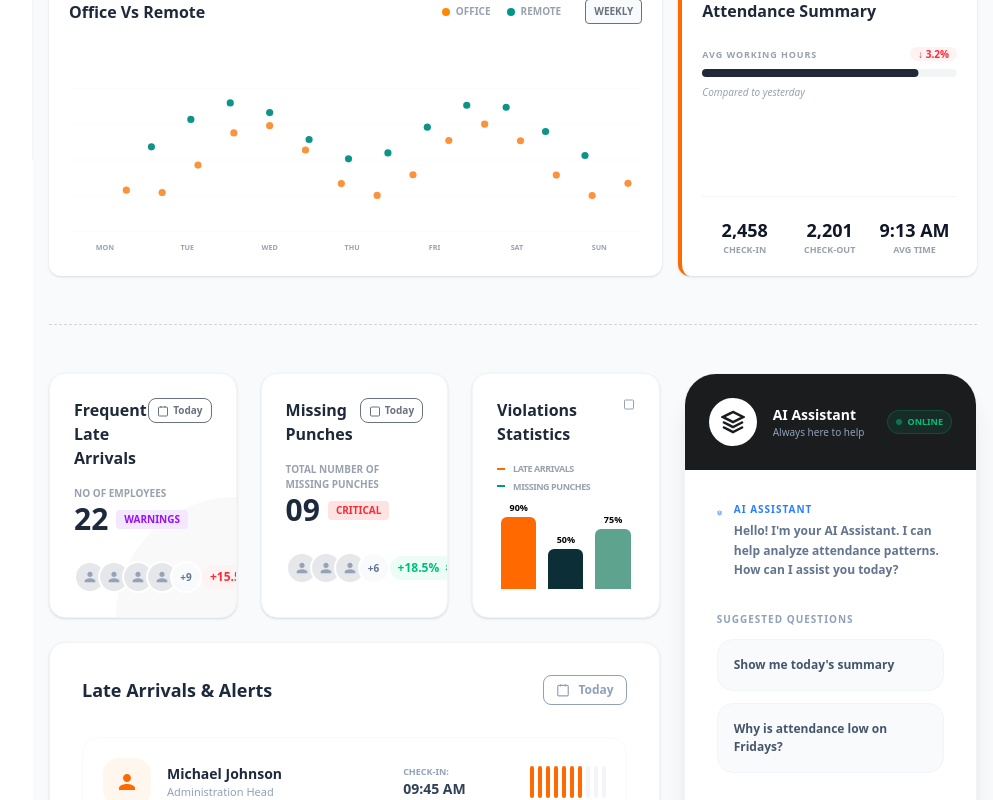
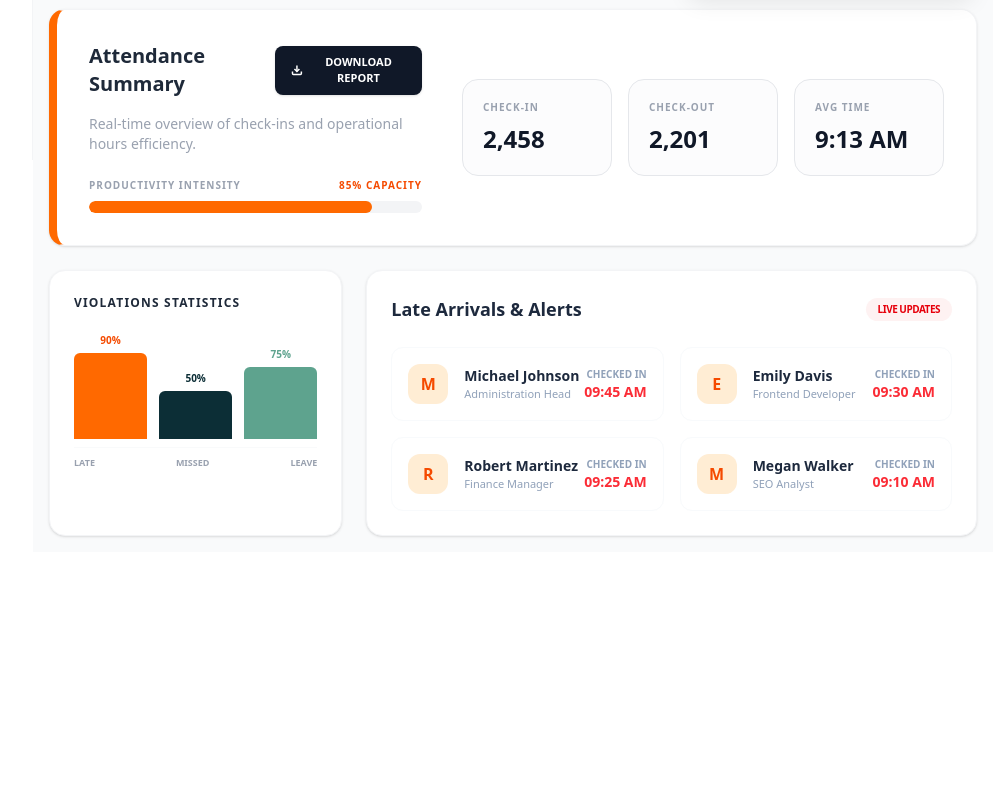
Before and after one commit to haitheara1111-ship-it/HanSei-Frontend, a Nuxt app: page /HR-page in a window 1280 px wide. Shown: the part 640-1440 px from the top of the page, without its empty margins (287-1280 px from the left). After the commit the page ends 1192 px from the top, so only its background shows below. Built offline with nearby package versions, Linux system fonts and the light colour scheme.

Commit message:
feat:delete some section that don't in Hr-page.by theara

```diff
--- a/app/pages/HR-page.vue
+++ b/app/pages/HR-page.vue
@@ -1,8 +1,8 @@
 <template>
-  <div class="min-h-screen bg-gray-50 p-4 font-sans">
+  <div class="min-h-screen bg-gray-50 p-4 font-sans text-slate-900">
 
     <div class="grid grid-cols-1 sm:grid-cols-2 lg:grid-cols-6 gap-4 mb-6">
-      <div v-for="card in stats" :key="card.title" class="flex items-center p-4 bg-white rounded-xl shadow hover:shadow-md transition">
+      <div v-for="card in stats" :key="card.title" class="flex items-center p-4 bg-white rounded-xl shadow-sm hover:shadow-md transition border border-gray-100">
         <div class="p-3 rounded-xl mr-3 text-white flex items-center justify-center" :class="card.bgColor">
           <span v-html="card.icon"></span>
         </div>
@@ -18,53 +18,41 @@
       </div>
     </div>
 
-    <div class="grid grid-cols-1 lg:grid-cols-3 gap-4">
-
-      <div class="col-span-2 bg-white rounded-xl shadow p-5">
+    <div class="grid grid-cols-1 lg:grid-cols-3 gap-6 mb-6">
+      <div class="lg:col-span-2 bg-white rounded-2xl shadow-sm p-6 border border-gray-100">
         <div class="flex justify-between items-center mb-6">
           <h3 class="font-bold text-gray-800">Attendance Trends</h3>
           <div class="flex gap-1 bg-gray-50 p-1 rounded-lg">
             <button v-for="t in ['1D','7D','1M','1Y']" :key="t"
-              :class="['px-3 py-1 text-[10px] rounded-md font-bold transition', t==='1Y'?'bg-gray-900 text-white shadow-sm':'text-gray-400 hover:text-gray-600']">
+              :class="['px-4 py-1.5 text-[10px] rounded-md font-bold transition', t==='1Y'?'bg-gray-900 text-white shadow-sm':'text-gray-400 hover:text-gray-600']">
               {{ t }}
             </button>
           </div>
         </div>
-
         <svg viewBox="0 0 800 220" class="w-full h-64 overflow-visible">
           <line v-for="i in 5" :key="i" x1="0" :y1="(i-1)*40" x2="800" :y2="(i-1)*40" stroke="#f9fafb" stroke-width="1" />
-
           <g v-for="(val, month, index) in chartData" :key="month">
             <rect :x="15 + (index * 66)" y="0" width="34" height="200" rx="4" fill="#fff7ed" />
             <rect :x="15 + (index * 66)" :y="200 - (val * 2)" width="34" :height="val * 2" rx="4"
                   :fill="month === 'Jun' ? '#ea580c' : '#fdba74'" class="transition-all duration-500" />
             <text :x="32 + (index * 66)" y="220" text-anchor="middle" class="fill-gray-400 font-bold text-[11px] uppercase tracking-tighter">{{ month }}</text>
-
           </g>
         </svg>
       </div>
 
-      <div class="bg-gray-900 text-white rounded-xl p-5 shadow-xl flex flex-col">
-        <div class="flex justify-between items-start mb-6">
-          <h3 class="font-bold text-lg">Attendance Status</h3>
-          <button class="p-2 bg-gray-800 rounded-lg text-gray-400 hover:text-white transition">
-            <svg width="16" height="16" viewBox="0 0 24 24" fill="none" stroke="currentColor" stroke-width="2"><rect x="3" y="4" width="18" height="18" rx="2" ry="2"></rect><line x1="16" y1="2" x2="16" y2="6"></line><line x1="8" y1="2" x2="8" y2="6"></line><line x1="3" y1="10" x2="21" y2="10"></line></svg>
-          </button>
-        </div>
-
+      <div class="bg-gray-900 text-white rounded-2xl p-6 shadow-xl flex flex-col">
+        <h3 class="font-bold text-lg mb-6">Attendance Status</h3>
         <div class="mb-6">
           <p class="text-[10px] uppercase font-bold text-gray-500 tracking-widest mb-1">Total Working Days</p>
           <h2 class="text-5xl font-black">300</h2>
         </div>
-
         <svg width="100%" height="12" class="mb-8 rounded-full">
           <rect x="0" width="50%" height="12" fill="#f97316" />
           <rect x="50%" width="20%" height="12" fill="#2dd4bf" />
           <rect x="70%" width="15%" height="12" fill="#fbbf24" />
           <rect x="85%" width="15%" height="12" fill="#f43f5e" />
         </svg>
-
-        <ul class="space-y-4 flex-1">
+        <ul class="space-y-5 flex-1">
           <li v-for="stat in sidebarStats" :key="stat.label" class="flex justify-between items-center group cursor-pointer">
             <span class="flex items-center gap-3 text-gray-400 group-hover:text-white transition">
               <span :class="['w-2.5 h-2.5 rounded-full ring-4 ring-opacity-10', stat.color.replace('bg-', 'ring-'), stat.color]"></span>
@@ -74,217 +62,89 @@
           </li>
         </ul>
       </div>
-
-      <div class="col-span-1 lg:col-span-2 bg-white rounded-xl shadow p-5">
-        <div class="flex justify-between items-center mb-10">
-          <h3 class="font-bold text-gray-800">Office Vs Remote</h3>
-          <div class="flex items-center gap-6">
-            <div class="flex items-center gap-4 text-[10px] font-bold uppercase text-gray-400">
-              <span class="flex items-center gap-1.5"><span class="w-2 h-2 rounded-full bg-orange-400"></span> Office</span>
-              <span class="flex items-center gap-1.5"><span class="w-2 h-2 rounded-full bg-teal-600"></span> Remote</span>
-            </div>
-            <button class="text-[10px] font-bold border px-2 py-1 rounded bg-gray-50 text-gray-500">WEEKLY</button>
-          </div>
     </div>
 
-        <svg viewBox="0 0 800 200" class="w-full h-48 overflow-visible">
-          <line v-for="i in 5" :key="i" x1="0" :y1="(i-1)*50" x2="800" :y2="(i-1)*50" stroke="#f9fafb" stroke-width="1" />
-          <circle v-for="i in 15" :key="'o'+i" :cx="30 + (i*50)" :cy="100 + Math.sin(i)*50" r="5" fill="#fb923c" />
-          <circle v-for="i in 12" :key="'r'+i" :cx="60 + (i*55)" :cy="60 + Math.cos(i)*40" r="5" fill="#0d9488" />
-
-          <text v-for="(day, i) in ['Mon', 'Tue', 'Wed', 'Thu', 'Fri', 'Sat', 'Sun']"
-            :key="day" :x="50 + (i * 115)" y="225" text-anchor="middle"
-            class="fill-gray-400 font-bold text-[10px] uppercase">{{ day }}</text>
-        </svg>
+    <div class="bg-white rounded-2xl shadow-sm border border-gray-100 p-8 flex flex-col xl:flex-row items-center gap-10 border-l-8 border-l-orange-500 mb-6">
+      <div class="flex-1 w-full">
+        <div class="flex justify-between items-center mb-4">
+           <h3 class="font-bold text-gray-800 text-xl">Attendance Summary</h3>
+           <button class="text-[11px] font-bold bg-gray-900 text-white px-4 py-2 rounded-lg hover:bg-orange-600 transition flex items-center gap-2 shadow-sm">
+             <svg width="14" height="14" viewBox="0 0 24 24" fill="none" stroke="currentColor" stroke-width="3"><path d="M21 15v4a2 2 0 0 1-2 2H5a2 2 0 0 1-2-2v-4"></path><polyline points="7 10 12 15 17 10"></polyline><line x1="12" y1="15" x2="12" y2="3"></line></svg>
+             DOWNLOAD REPORT
+           </button>
         </div>
-
-      <div class="bg-white rounded-xl shadow p-5 flex flex-col justify-between border-l-4 border-orange-500">
-        <div>
-          <h3 class="font-bold text-gray-800 mb-6">Attendance Summary</h3>
-          <div class="mb-2 flex justify-between items-end">
-            <span class="text-[9px] font-black text-gray-400 uppercase tracking-widest">Avg Working Hours</span>
-            <span class="text-[10px] font-bold text-red-500 bg-red-50 px-2 py-0.5 rounded-full leading-none">↓ 3.2%</span>
+        <p class="text-sm text-gray-400 font-medium mb-6">Real-time overview of check-ins and operational hours efficiency.</p>
+        <div class="space-y-2">
+          <div class="flex justify-between text-[10px] font-black text-gray-400 uppercase tracking-widest">
+            <span>Productivity Intensity</span>
+            <span class="text-orange-600 font-black">85% Capacity</span>
           </div>
-          <svg width="100%" height="8" class="mb-2">
-            <rect width="100%" height="8" rx="4" fill="#f3f4f6" />
-            <rect width="85%" height="8" rx="4" fill="#1f2937" />
-          </svg>
-          <p class="text-[10px] text-gray-400 italic mb-8">Compared to yesterday</p>
-        </div>
-
-          <div class="grid grid-cols-3 pt-6 border-t border-gray-100">
-            <div v-for="item in summaryItems" :key="item.label" class="text-center">
-              <div class="text-lg font-black text-gray-900 leading-none">{{ item.val }}</div>
-              <div class="text-[9px] font-bold text-gray-400 uppercase mt-1">{{ item.label }}</div>
-            </div>
+          <div class="w-full bg-gray-100 h-3 rounded-full overflow-hidden">
+            <div class="bg-orange-500 h-full rounded-full transition-all duration-1000" style="width: 85%"></div>
           </div>
         </div>
       </div>
 
-    <hr class="my-12 border-dashed border-gray-300" />
-
-
-    <div class="grid grid-cols-1 lg:grid-cols-12 gap-6 max-w-[1600px] mx-auto">
-      <div class="lg:col-span-8 space-y-6">
-        <div class="grid grid-cols-1 md:grid-cols-3 gap-6">
-          <div class="bg-white p-6 rounded-2xl shadow-sm border border-gray-100 relative overflow-hidden">
-            <div class="flex justify-between items-start mb-4 relative z-10">
-              <h4 class="font-bold text-gray-800">Frequent Late Arrivals</h4>
-              <button class="bg-white border rounded-lg px-2 py-1 flex items-center gap-1 text-[10px] font-bold text-gray-500">
-                <svg width="12" height="12" viewBox="0 0 24 24" fill="none" stroke="currentColor" stroke-width="2"><rect x="3" y="4" width="18" height="18" rx="2" ry="2"></rect><line x1="16" y1="2" x2="16" y2="6"></line><line x1="8" y1="2" x2="8" y2="6"></line></svg>
-                Today
-              </button>
-            </div>
-            <div class="relative z-10">
-              <p class="text-[10px] text-gray-400 font-bold uppercase">No of Employees</p>
-              <div class="flex items-center gap-2 mb-6">
-                <span class="text-3xl font-black text-slate-800">22</span>
-                <span class="text-[10px] bg-purple-100 text-purple-600 px-2 py-0.5 rounded font-bold uppercase">Warnings</span>
-              </div>
-              <div class="flex justify-between items-center">
-                <div class="flex -space-x-2">
-                  <div v-for="i in 4" :key="i" class="w-8 h-8 rounded-full border-2 border-white bg-gray-200 flex items-center justify-center overflow-hidden">
-                    <svg viewBox="0 0 24 24" fill="#94a3b8" width="16"><path d="M12 12c2.21 0 4-1.79 4-4s-1.79-4-4-4-4 1.79-4 4 1.79 4 4 4zm0 2c-2.67 0-8 1.34-8 4v2h16v-2c0-2.66-5.33-4-8-4z"/></svg>
-                  </div>
-                  <div class="w-8 h-8 rounded-full bg-slate-50 border-2 border-white flex items-center justify-center text-[10px] font-bold text-slate-500">+9</div>
-                </div>
-                <div class="flex items-center gap-1 text-red-500 font-bold text-xs bg-red-50 px-2 py-1 rounded-full">
-                  <span>+15.5%</span>
-                  <svg width="10" height="10" viewBox="0 0 24 24" fill="none" stroke="currentColor" stroke-width="3"><path d="M7 7l10 10M17 7v10H7"/></svg>
-                </div>
-              </div>
-            </div>
-            <svg class="absolute right-0 bottom-0 opacity-5" width="150" height="150" viewBox="0 0 100 100"><circle cx="100" cy="100" r="80" fill="gray"/></svg>
-          </div>
-
-          <div class="bg-white p-6 rounded-2xl shadow-sm border border-gray-100 relative overflow-hidden">
-            <div class="flex justify-between items-start mb-4">
-              <h4 class="font-bold text-gray-800">Missing Punches</h4>
-              <button class="bg-white border rounded-lg px-2 py-1 flex items-center gap-1 text-[10px] font-bold text-gray-500">
-                <svg width="12" height="12" viewBox="0 0 24 24" fill="none" stroke="currentColor" stroke-width="2"><rect x="3" y="4" width="18" height="18" rx="2" ry="2"></rect></svg>
-                Today
-              </button>
-            </div>
-            <p class="text-[10px] text-gray-400 font-bold uppercase">Total Number of Missing Punches</p>
-            <div class="flex items-center gap-2 mb-6">
-              <span class="text-3xl font-black text-slate-800">09</span>
-              <span class="text-[10px] bg-red-100 text-red-500 px-2 py-0.5 rounded font-bold uppercase">Critical</span>
-            </div>
-            <div class="flex justify-between items-center">
-              <div class="flex -space-x-2">
-                <div v-for="i in 3" :key="i" class="w-8 h-8 rounded-full border-2 border-white bg-gray-200 flex items-center justify-center overflow-hidden">
-                  <svg viewBox="0 0 24 24" fill="#94a3b8" width="16"><path d="M12 12c2.21 0 4-1.79 4-4s-1.79-4-4-4-4 1.79-4 4 1.79 4 4 4zm0 2c-2.67 0-8 1.34-8 4v2h16v-2c0-2.66-5.33-4-8-4z"/></svg>
-                </div>
-                <div class="w-8 h-8 rounded-full bg-slate-50 border-2 border-white flex items-center justify-center text-[10px] font-bold text-slate-500">+6</div>
-              </div>
-              <div class="flex items-center gap-1 text-emerald-500 font-bold text-xs bg-emerald-50 px-2 py-1 rounded-full">
-                <span>+18.5%</span>
-                <svg width="10" height="10" viewBox="0 0 24 24" fill="none" stroke="currentColor" stroke-width="3"><path d="M7 17L17 7M7 7h10v10"/></svg>
+      <div class="flex flex-wrap md:flex-nowrap gap-4 w-full xl:w-auto">
+        <div v-for="item in summaryItems" :key="item.label"
+             class="flex-1 min-w-[150px] p-5 border border-gray-200 rounded-2xl bg-gray-50/50 hover:border-orange-200 hover:bg-white transition-all group">
+          <div class="text-[10px] font-bold text-gray-400 uppercase tracking-widest mb-2 group-hover:text-orange-500 transition-colors">{{ item.label }}</div>
+          <div class="text-2xl font-black text-gray-900">{{ item.val }}</div>
         </div>
       </div>
     </div>
 
+    <div class="grid grid-cols-1 lg:grid-cols-3 gap-6">
+
       <div class="bg-white p-6 rounded-2xl shadow-sm border border-gray-100">
-            <div class="flex justify-between items-start mb-4">
-              <h4 class="font-bold text-gray-800">Violations Statistics</h4>
-              <button class="text-gray-400"><svg width="12" height="12" viewBox="0 0 24 24" fill="none" stroke="currentColor" stroke-width="2"><rect x="3" y="4" width="18" height="18" rx="2" ry="2"></rect></svg></button>
+        <h4 class="font-bold text-gray-800 mb-8 uppercase text-xs tracking-widest">Violations Statistics</h4>
+        <div class="flex items-end justify-between h-24 gap-3 mb-2">
+          <div class="flex-1 bg-orange-500 rounded-t-md relative" style="height: 90%">
+            <span class="absolute -top-5 left-1/2 -translate-x-1/2 text-[10px] font-black text-orange-600">90%</span>
           </div>
-            <div class="space-y-1 mb-4">
-               <div class="flex items-center gap-2 text-[9px] font-black text-gray-400 uppercase tracking-tighter">
-                 <span class="w-2 h-0.5 bg-orange-500"></span> Late Arrivals
+          <div class="flex-1 bg-[#0c2e36] rounded-t-md relative" style="height: 50%">
+            <span class="absolute -top-5 left-1/2 -translate-x-1/2 text-[10px] font-black text-[#0c2e36]">50%</span>
           </div>
-               <div class="flex items-center gap-2 text-[9px] font-black text-gray-400 uppercase tracking-tighter">
-                 <span class="w-2 h-0.5 bg-teal-600"></span> Missing Punches
+          <div class="flex-1 bg-[#5ea38e] rounded-t-md relative" style="height: 75%">
+            <span class="absolute -top-5 left-1/2 -translate-x-1/2 text-[10px] font-black text-[#5ea38e]">75%</span>
           </div>
         </div>
-            <div class="flex items-end justify-between h-20 gap-3 px-1">
-              <div class="flex-1 bg-orange-500 rounded-t-md relative" style="height: 90%"><span class="absolute -top-4 left-1/2 -translate-x-1/2 text-[9px] font-bold">90%</span></div>
-              <div class="flex-1 bg-[#0c2e36] rounded-t-md relative" style="height: 50%"><span class="absolute -top-4 left-1/2 -translate-x-1/2 text-[9px] font-bold">50%</span></div>
-              <div class="flex-1 bg-[#5ea38e] rounded-t-md relative" style="height: 75%"><span class="absolute -top-4 left-1/2 -translate-x-1/2 text-[9px] font-bold">75%</span></div>
-            </div>
+        <div class="flex justify-between text-[9px] font-bold text-gray-400 uppercase pt-2 border-t border-gray-50">
+          <span>Late</span>
+          <span>Missed</span>
+          <span>Leave</span>
         </div>
       </div>
 
-        <div class="bg-white rounded-2xl shadow-sm p-8 border border-gray-100">
-          <div class="flex justify-between items-center mb-8">
+      <div class="lg:col-span-2 bg-white rounded-2xl shadow-sm p-6 border border-gray-100">
+        <div class="flex justify-between items-center mb-6">
           <h3 class="font-bold text-slate-800 text-lg">Late Arrivals & Alerts</h3>
-            <button class="text-xs font-bold text-slate-400 border px-3 py-1.5 rounded-lg flex items-center gap-2">
-              <svg width="14" height="14" viewBox="0 0 24 24" fill="none" stroke="currentColor" stroke-width="2"><rect x="3" y="4" width="18" height="18" rx="2" ry="2"></rect><line x1="16" y1="2" x2="16" y2="6"></line><line x1="8" y1="2" x2="8" y2="6"></line></svg>
-              Today
-            </button>
+          <span class="text-[10px] bg-red-50 text-red-600 px-3 py-1 rounded-full font-bold uppercase tracking-tighter">Live Updates</span>
         </div>
-          <div class="space-y-4">
-            <div v-for="person in lateEmployees" :key="person.name" class="flex items-center justify-between p-5 border border-slate-50 rounded-2xl group hover:bg-slate-50 transition-all">
+        <div class="grid grid-cols-1 md:grid-cols-2 gap-4">
+          <div v-for="person in lateEmployees" :key="person.name" class="flex items-center justify-between p-4 border border-slate-50 rounded-xl hover:bg-slate-50 transition-all group">
             <div class="flex items-center gap-4">
-                <div class="w-12 h-12 bg-orange-50 rounded-2xl flex items-center justify-center text-orange-500 group-hover:bg-orange-100">
-                  <svg width="24" height="24" viewBox="0 0 24 24" fill="currentColor"><path d="M12 12c2.21 0 4-1.79 4-4s-1.79-4-4-4-4 1.79-4 4 1.79 4 4 4zm0 2c-2.67 0-8 1.34-8 4v2h16v-2c0-2.66-5.33-4-8-4z"/></svg>
+              <div class="w-10 h-10 bg-orange-100 rounded-xl flex items-center justify-center text-orange-600 font-bold group-hover:bg-orange-500 group-hover:text-white transition-colors">
+                {{ person.name.charAt(0) }}
               </div>
               <div>
                 <h4 class="font-bold text-slate-800 text-sm">{{ person.name }}</h4>
                 <p class="text-[11px] text-slate-400 font-medium">{{ person.role }}</p>
               </div>
             </div>
-              <div class="flex items-center gap-16">
-                <div class="text-right sm:text-left">
-                  <p class="text-[9px] font-bold text-slate-400 uppercase">Check-in:</p>
-                  <p class="text-sm font-black text-slate-700">{{ person.checkIn }}</p>
-                </div>
-                <div class="flex gap-1">
-                  <div v-for="i in 10" :key="i" :class="['w-1 h-8 rounded-full', i <= person.severity ? 'bg-orange-500' : 'bg-gray-100']"></div>
-                </div>
-              </div>
+            <div class="text-right">
+               <p class="text-[10px] font-bold text-slate-400 uppercase">Checked In</p>
+               <p class="text-sm font-black text-red-500">{{ person.checkIn }}</p>
             </div>
           </div>
         </div>
       </div>
 
-      <div class="lg:col-span-4 flex flex-col gap-6">
-        <div class="bg-white rounded-[2rem] shadow-xl border border-slate-100 overflow-hidden flex flex-col h-[550px]">
-          <div class="bg-[#1a1c1e] p-6 flex items-center justify-between">
-            <div class="flex items-center gap-4">
-              <div class="w-12 h-12 bg-white rounded-full flex items-center justify-center">
-                <svg width="24" height="24" viewBox="0 0 24 24" fill="none" stroke="#1a1c1e" stroke-width="2.5"><path d="M12 2L2 7l10 5 10-5-10-5zM2 17l10 5 10-5M2 12l10 5 10-5"/></svg>
-              </div>
-              <div>
-                <h4 class="text-white font-bold text-sm">AI Assistant</h4>
-                <p class="text-slate-400 text-[10px]">Always here to help</p>
-              </div>
-            </div>
-            <div class="bg-emerald-500/10 px-2 py-1 rounded-full flex items-center gap-1.5 border border-emerald-500/20">
-              <span class="w-1.5 h-1.5 bg-emerald-500 rounded-full animate-pulse"></span>
-              <span class="text-[9px] text-emerald-500 font-black uppercase">Online</span>
-            </div>
-          </div>
-          <div class="p-8 flex flex-col flex-1">
-            <div class="flex gap-3 mb-8">
-              <svg width="14" height="14" viewBox="0 0 24 24" fill="none" stroke="#3b82f6" stroke-width="3" class="mt-1"><path d="M12 2L2 7l10 5 10-5-10-5zM2 17l10 5 10-5M2 12l10 5 10-5"/></svg>
-              <div>
-                <p class="text-[10px] font-black text-blue-500 uppercase tracking-widest mb-1">AI Assistant</p>
-                <p class="text-xs text-slate-500 font-semibold leading-relaxed">Hello! I'm your AI Assistant. I can help analyze attendance patterns. How can I assist you today?</p>
-              </div>
-            </div>
-            <div class="space-y-3 mb-8">
-              <p class="text-[10px] font-black text-slate-400 uppercase tracking-widest">Suggested Questions</p>
-              <button v-for="q in ['Show me today\'s summary', 'Why is attendance low on Fridays?']" :key="q"
-                class="w-full text-left p-4 text-[12px] font-bold text-slate-600 bg-slate-50 hover:bg-slate-100 rounded-2xl border border-slate-100 transition-all">
-                {{ q }}
-              </button>
-            </div>
-            <div class="mt-auto relative">
-              <input type="text" placeholder="Ask me anything..." class="w-full bg-slate-50 border border-slate-200 rounded-2xl py-5 px-6 pr-14 text-sm outline-none focus:border-orange-500 transition-all" />
-              <button class="absolute right-3 top-1/2 -translate-y-1/2 w-10 h-10 bg-[#0c2e36] text-white rounded-xl flex items-center justify-center">
-                <svg width="18" height="18" viewBox="0 0 24 24" fill="none" stroke="currentColor" stroke-width="2.5"><path d="M22 2L11 13M22 2l-7 20-4-9-9-4 20-7z"/></svg>
-              </button>
-            </div>
-          </div>
-        </div>
-      </div>
     </div>
   </div>
 </template>
 
 <script setup>
-/* --- YOUR ORIGINAL DATA (UNCHANGED) --- */
 const stats = [
   { title:"Total Employees", total:"2,847", growth:"12%", growthType:"up", bgColor:"bg-orange-500", icon:`<svg width="18" height="18" fill="white" viewBox="0 0 24 24"><path d="M12 12c2.21 0 4-1.79 4-4s-1.79-4-4-4-4 1.79-4 4 1.79 4 4 4zm0 2c-2.67 0-8 1.34-8 4v2h16v-2c0-2.66-5.33-4-8-4z"/></svg>`},
   { title:"Present Today", total:"2,458", growth:"3.2%", growthType:"down", bgColor:"bg-teal-900", icon:`<svg width="18" height="18" fill="white" viewBox="0 0 24 24"><path d="M9 16.17L4.83 12l-1.42 1.41L9 19 21 7l-1.41-1.41L9 16.17z"/></svg>`},
@@ -310,7 +170,6 @@ const summaryItems = [
   { label: 'Avg Time', val: '9:13 AM' }
 ];
 
-/* --- NEW TEMPLATE DATA --- */
 const lateEmployees = [
   { name: 'Michael Johnson', role: 'Administration Head', checkIn: '09:45 AM', severity: 7 },
   { name: 'Emily Davis', role: 'Frontend Developer', checkIn: '09:30 AM', severity: 5 },
```
Lines whose indentation alone changed are shown as unchanged.
